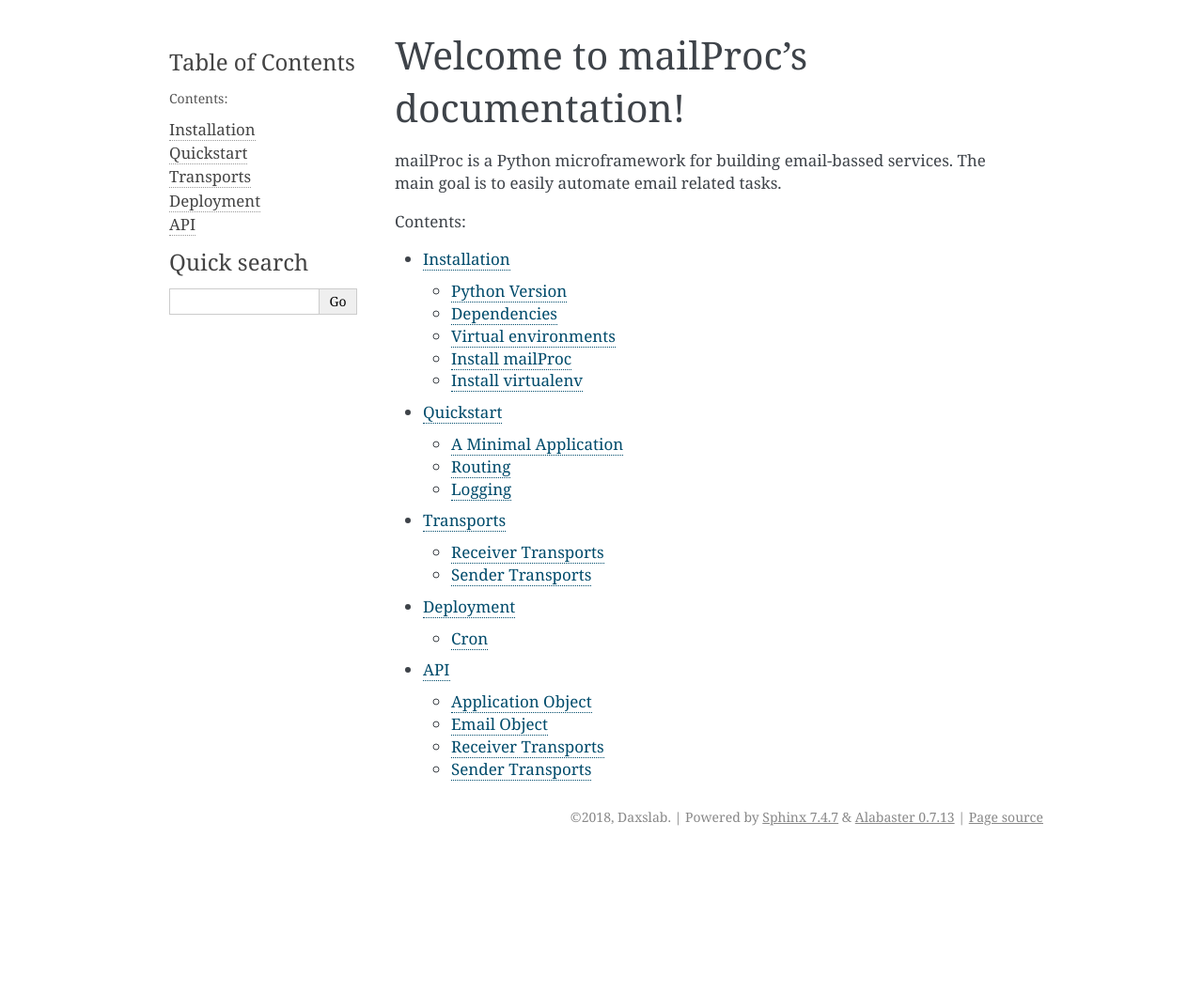
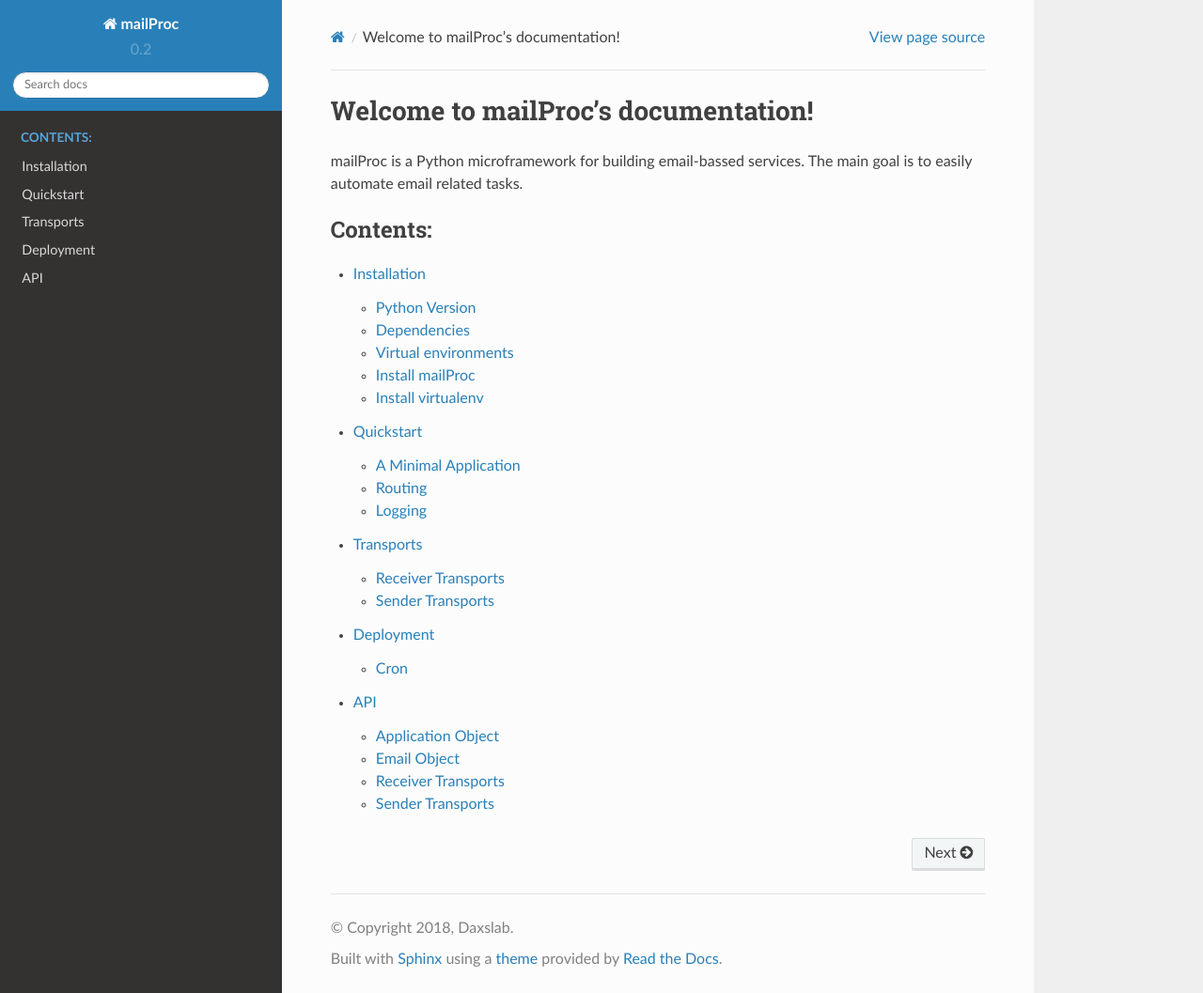
Before and after one commit to daxslab/mailProc, a Sphinx documentation site: the page built from docs/index.rst, in a window 1280 px wide and 1057 px high. Shown: the whole window at 94% size. Built offline with Sphinx 7.4.7 and the Read the Docs theme 2.0.0, drawn with Linux system fonts in a browser that asks for light colours.

Commit message:
set sphinx rtd theme

```diff
--- a/docs/conf.py
+++ b/docs/conf.py
@@ -21,7 +21,7 @@
 import sys
 sys.path.insert(0, os.path.abspath('../'))
 
-on_rtd = os.environ.get('READTHEDOCS', None) == 'True'
+#on_rtd = os.environ.get('READTHEDOCS', None) == 'True'
 
 # -- General configuration ------------------------------------------------
 
@@ -34,7 +34,8 @@
 # ones.
 extensions = [
     'sphinx.ext.autodoc',
-    'sphinx.ext.intersphinx'
+    'sphinx.ext.intersphinx',
+    'sphinx_rtd_theme'
 ]
 
 # intersphinx_mapping = {'python': ('https://docs.python.org/3.6', None)}
@@ -88,8 +89,10 @@
 # The theme to use for HTML and HTML Help pages.  See the documentation for
 # a list of builtin themes.
 #
-if not on_rtd:
-    html_theme = 'alabaster'
+#if not on_rtd:
+#    html_theme = 'alabaster'
+html_theme = "sphinx_rtd_theme"
+
 
 
 # Theme options are theme-specific and customize the look and feel of a theme
```
